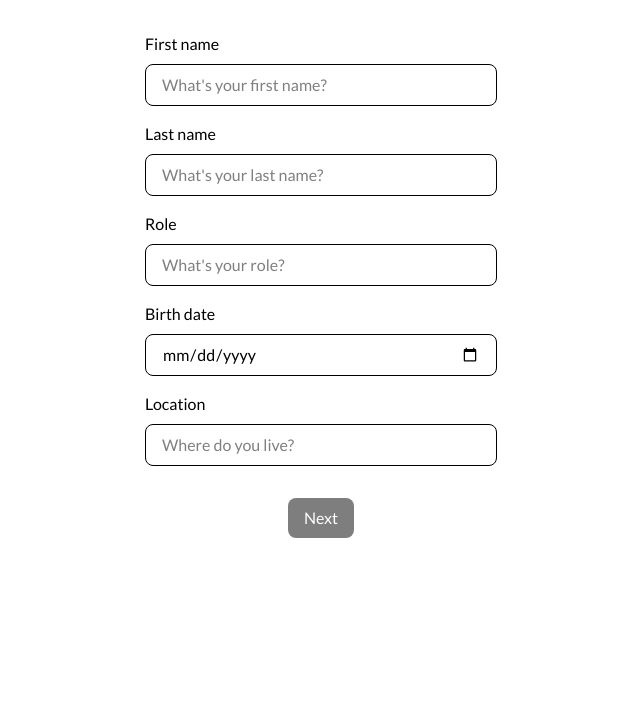
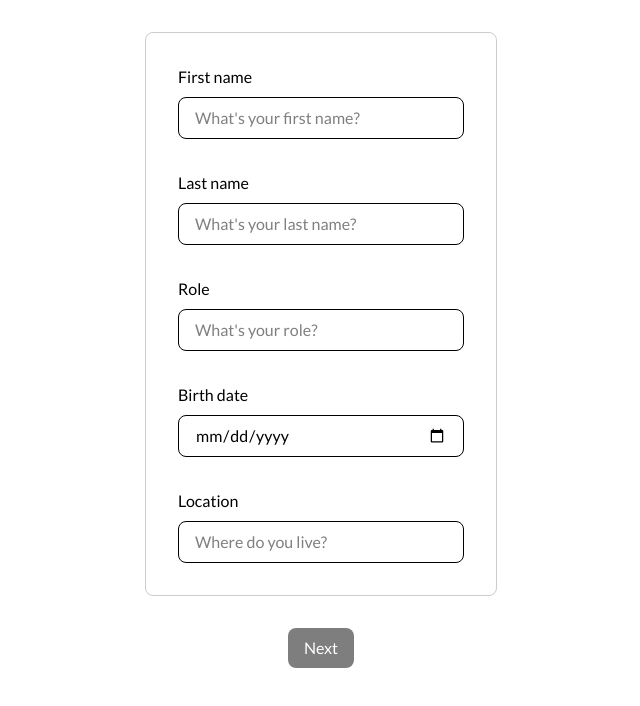
Before and after one commit to richardqcarvalho/prezentme, a Next.js app: page /about-me in a window 1280 px wide. Shown: the top 706 px of the page, without its empty margins (319-959 px from the left). Built offline with nearby package versions, Linux system fonts and the light colour scheme.

Commit message:
style: Adding some border to improve visualization

```diff
--- a/app/about-me/page.tsx
+++ b/app/about-me/page.tsx
@@ -43,8 +43,9 @@ export default function AboutMe() {
   return (
     <form
       onSubmit={handleSubmit(onSubmit)}
-      className="flex w-[26rem] flex-col items-center gap-4 p-8"
+      className="flex w-[26rem] flex-col items-center gap-8 p-8"
     >
+      <div className="flex w-full flex-col gap-8 rounded-lg border border-black/20 p-8">
         <Input
           placeholder="What's your first name?"
           label="First name"
@@ -71,7 +72,8 @@ export default function AboutMe() {
           label="Location"
           {...register("location")}
         />
-      <Button type="submit" disabled={!isValid} className="mt-4">
+      </div>
+      <Button type="submit" disabled={!isValid}>
         <span>Next</span>
       </Button>
     </form>
--- a/app/contact/page.tsx
+++ b/app/contact/page.tsx
@@ -36,8 +36,9 @@ export default function Contact() {
   return (
     <form
       onSubmit={handleSubmit(onSubmit)}
-      className="flex w-[26rem] flex-col items-center gap-4 p-8"
+      className="flex w-[26rem] flex-col items-center gap-8 p-8"
     >
+      <div className="flex w-full flex-col gap-8 rounded-lg border border-black/20 p-8">
         <Input
           placeholder="Tell us your contact number"
           label="Number"
@@ -48,7 +49,8 @@ export default function Contact() {
           label="Email"
           {...register("email")}
         />
-      <Button type="submit" disabled={!isValid} className="mt-4">
+      </div>
+      <Button type="submit" disabled={!isValid}>
         <span>Next</span>
       </Button>
     </form>
```
Lines whose indentation alone changed are shown as unchanged.
